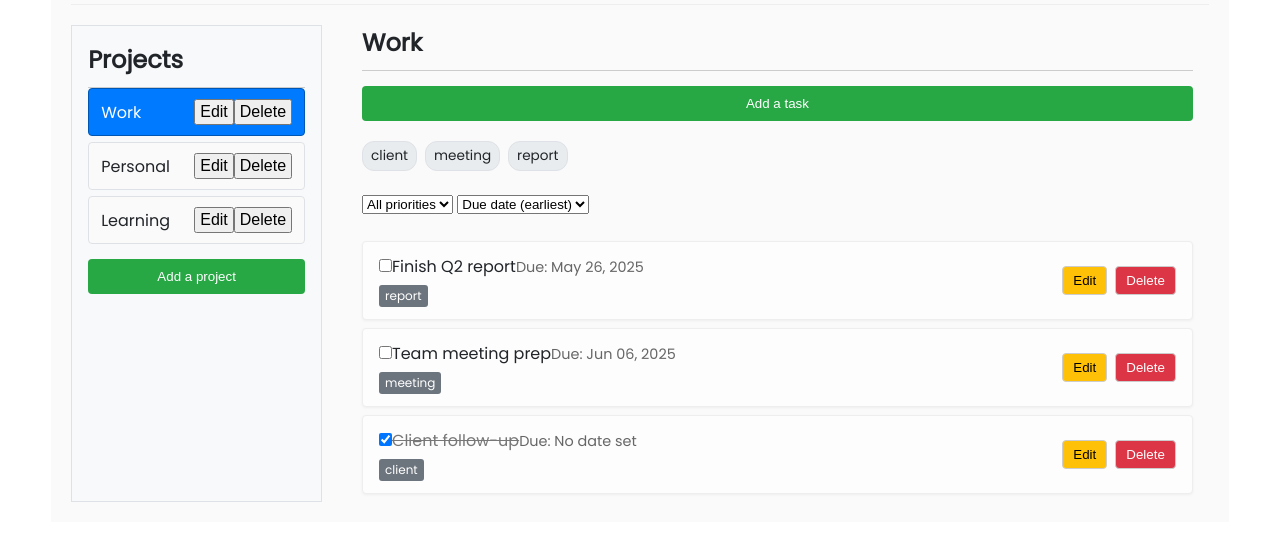
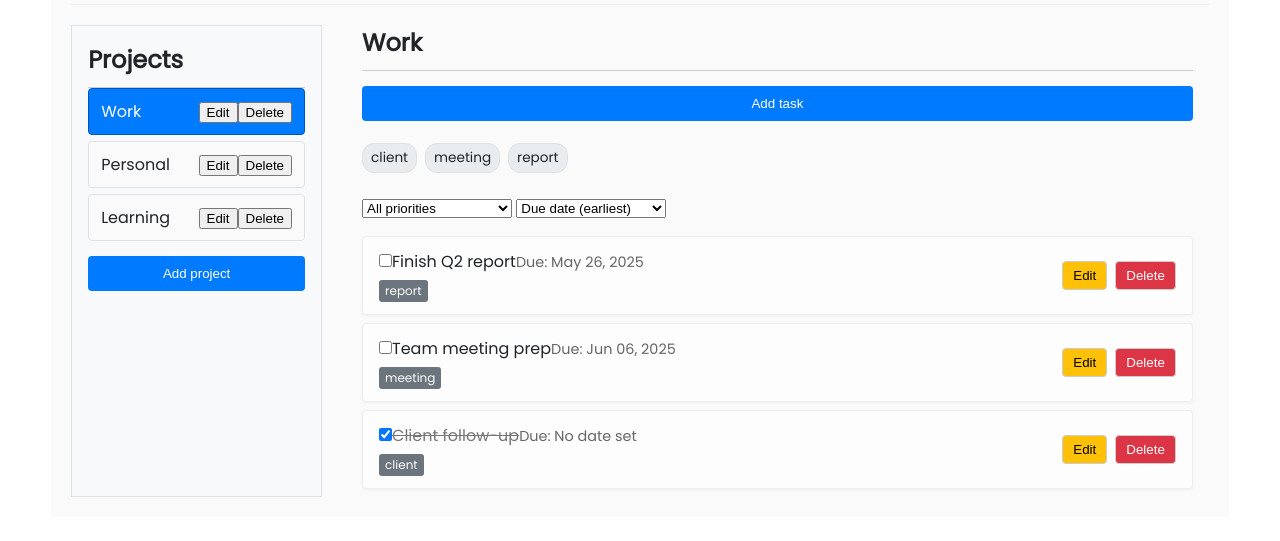
Before and after one commit to erin-yl/todo-list, a website built with webpack: page src/index.html in a window 1280 px wide. Shown: the part 133-674 px from the top of the page. Built offline with nearby package versions, Linux system fonts and the light colour scheme.

Commit message:
Modify list style

```diff
--- a/src/index.html
+++ b/src/index.html
@@ -24,18 +24,18 @@
       <aside class="projects-sidebar">
         <h2>Projects</h2>
         <ul id="projects-list"></ul>
-        <button id="add-project-btn" class="primary-btn">Add a project</button>
+        <button id="add-project-btn" class="primary-btn">Add project</button>
       </aside>
 
       <section class="todos-view">
-        <h2 id="current-project-title">Select a project</h2>
+        <h2 id="current-project-title">Select project</h2>
         <div class="todos-controls">
-          <button id="add-todo-btn" class="primary-btn">Add a task</button>
+          <button id="add-todo-btn" class="primary-btn">Add task</button>
         </div>
         <div class="filters-row">
-          <div id="tag-filter-area" class="tag-filter-area">
+          <div id="tag-filter-area">
+            <span id="tag-filter-clear-btn">Clear tag filter</span>
           </div>
-          <span id="tag-filter-clear-btn" class="tag-filter-clear">Clear tag filter</span>
         </div>
         <div class="filter-sort-bar"> <select id="priority-filter" class="form-select">
             <option value="all">All priorities</option>
@@ -51,11 +51,6 @@
             <option value="title_asc">Title (A-Z)</option>
             <option value="title_desc">Title (Z-A)</option>
           </select>
-        </div>
-        <div class="filters-row">
-          <div id="tag-filter-area" class="tag-filter-area"></div>
-          <span id="tag-filter-clear-btn" class="tag-filter-clear" style="display:none; margin-left:10px;">Clear Tag
-            Filter</span>
         </div>
         <ul id="todos-list"></ul>
       </section>
--- a/src/style.css
+++ b/src/style.css
@@ -76,9 +76,11 @@ header h1 {
 .form-select:invalid {
   border-color: #dc3545;
 }
-.form-input:focus, .form-select:focus{
+
+.form-input:focus,
+.form-select:focus {
   border-color: #007bff;
-  box-shadow: 0 0 0 0.2rem rgba(0,123,255,.25);
+  box-shadow: 0 0 0 0.2rem rgba(0, 123, 255, .25);
 }
 
 .error-message {
@@ -118,27 +120,32 @@ header h1 {
 
 .project-name {
   font-weight: 500;
+  flex-grow: 1;
+  overflow: hidden;
+  text-overflow: ellipsis;
+  white-space: nowrap;
+  margin-right: 10px;
 }
-.project-actions button {
-  font-size: 1em;
-  padding: 2px 4px;
+
+.primary-btn,
+.secondary-btn {
+  display: block;
+  text-align: center;
+  cursor: pointer;
+  border: none;
+  border-radius: 4px;
+  width: 100%;
+  padding: 10px;
+  margin-top: 15px;
+  color: white;
 }
 
 .primary-btn {
-  display: block;
-  width: 100%;
-  padding: 10px;
-  background-color: #28a745;
-  color: white;
-  border: none;
-  border-radius: 4px;
-  cursor: pointer;
-  margin-top: 15px;
-  text-align: center;
+  background-color: #007bff;
 }
 
 .primary-btn:hover {
-  background-color: #218838;
+  background-color: #0056b3;
 }
 
 .todos-view {
@@ -166,7 +173,9 @@ header h1 {
 }
 
 .todos-controls {
-  margin-bottom: 15px;
+  display: flex;
+  justify-content: flex-end;
+  margin-bottom: 16px;
 }
 
 #todos-list {
@@ -183,11 +192,12 @@ header h1 {
   padding: 12px 16px;
   margin-bottom: 8px;
   border-radius: 4px;
-  box-shadow: 0 1px 3px rgba(0,0,0,0.05);
+  box-shadow: 0 1px 3px rgba(0, 0, 0, 0.05);
   transition: box-shadow 0.2s ease-in-out;
 }
+
 #todos-list li:hover {
-  box-shadow: 0 3px 6px rgba(0,0,0,0.08);
+  box-shadow: 0 3px 6px rgba(0, 0, 0, 0.08);
 }
 
 #todos-list li .todo-info {
@@ -225,25 +235,26 @@ header h1 {
 #todos-list li .todo-actions .edit-todo-btn {
   background-color: #ffc107;
 }
+
 #todos-list li .todo-actions .delete-todo-btn {
   background-color: #dc3545;
   color: white;
 }
 
-/* Priority colors (add to todo list items later via JS) */
 .priority-low {
   border-left: 5px solid green;
 }
+
 .priority-medium {
   border-left: 5px solid orange;
 }
+
 .priority-high {
   border-left: 5px solid red;
 }
 
-/* Modal Styles */
 .modal {
-  display: none; /* Hidden by default */
+  display: none;
   position: fixed;
   z-index: 1000;
   left: 0;
@@ -251,18 +262,21 @@ header h1 {
   width: 100%;
   height: 100%;
   overflow: auto;
-  background-color: rgba(0, 0, 0, 0.5); /* Dim background */
+  background-color: rgba(0, 0, 0, 0.5);
 }
 
 .modal-content {
   background-color: #fefefe;
   margin: 10% auto;
-  padding: 25px;
+  padding: 24px;
   border: 1px solid #888;
   width: 80%;
   max-width: 500px;
   border-radius: 8px;
   position: relative;
+  margin: 5vh auto;
+  max-height: 90vh;
+  overflow-y: auto;
 }
 
 .modal-content h3 {
@@ -280,7 +294,7 @@ header h1 {
 .modal-content input[type="date"],
 .modal-content textarea,
 .modal-content select {
-  width: calc(100% - 22px); /* Account for padding/border */
+  width: calc(100% - 22px);
   padding: 10px;
   margin-bottom: 15px;
   border: 1px solid #ccc;
@@ -339,45 +353,70 @@ header h1 {
   border-radius: 3px;
 }
 
-.tag-filter-area {
-  margin-bottom: 15px;
-  padding: 5px 0;
+#tag-filter-area {
+  padding: 6px 0;
   display: flex;
   flex-wrap: wrap;
   gap: 8px;
   align-items: center;
+  flex-grow: 1;
 }
+
 .tag-filter-item {
   background-color: #e9ecef;
   padding: 4px 8px;
-  border-radius: 12px; /* Pill shape */
+  border-radius: 12px;
   font-size: 0.85em;
   cursor: pointer;
   border: 1px solid #dee2e6;
   transition: background-color 0.2s, color 0.2s;
 }
+
 .tag-filter-item:hover {
   background-color: #ced4da;
 }
+
 .tag-filter-item.active {
   background-color: #007bff;
   color: white;
   border-color: #0056b3;
 }
-.tag-filter-clear {
-  display:none;
+
+#tag-filter-clear-btn {
+  display: none;
   font-size: 0.8em;
   color: #007bff;
   cursor: pointer;
   text-decoration: underline;
   margin-left: 10px;
+  display: none;
+}
+
+.filter-sort-bar {
+  gap: 16px;
+  margin-bottom: 16px;
+  flex-wrap: wrap;
+  align-items: center;
+}
+
+.filter-sort-bar>.form-select {
+  min-width: 150px;
+}
+
+.filters-row {
+  display: flex;
+  justify-content: space-between;
+  align-items: center;
+  margin-bottom: 16px;
+  flex-wrap: wrap;
 }
 
 .notification-area {
   position: fixed;
   top: 20px;
   right: 20px;
-  z-index: 2000; /* Above modals */
+  z-index: 2000;
+  /* Above modals */
   display: flex;
   flex-direction: column;
   gap: 10px;
@@ -388,16 +427,29 @@ header h1 {
   border-radius: 5px;
   color: #fff;
   font-size: 0.9em;
-  box-shadow: 0 2px 10px rgba(0,0,0,0.2);
+  box-shadow: 0 2px 10px rgba(0, 0, 0, 0.2);
   opacity: 0;
   transform: translateX(100%);
-  animation: slideInNotification 0.5s forwards, fadeOutNotification 0.5s 4.5s forwards; /* Auto hide after 5s total */
+  animation: slideInNotification 0.5s forwards, fadeOutNotification 0.5s 4.5s forwards;
+  /* Auto hide after 5s total */
 }
 
-.notification.info { background-color: #17a2b8; }
-.notification.success { background-color: #28a745; }
-.notification.error { background-color: #dc3545; }
-.notification.warning { background-color: #ffc107; color: #333 }
+.notification.info {
+  background-color: #17a2b8;
+}
+
+.notification.success {
+  background-color: #28a745;
+}
+
+.notification.error {
+  background-color: #dc3545;
+}
+
+.notification.warning {
+  background-color: #ffc107;
+  color: #333
+}
 
 @keyframes slideInNotification {
   to {
@@ -411,6 +463,7 @@ header h1 {
     opacity: 1;
     transform: translateX(0);
   }
+
   to {
     opacity: 0;
     transform: translateX(100%);
@@ -421,19 +474,33 @@ header h1 {
   .app-layout {
     flex-direction: column;
   }
+
   .projects-sidebar {
     flex-basis: auto;
     width: 100%;
     margin-bottom: 20px;
   }
+
   .todos-view {
     min-width: 100%;
   }
+
   header {
     flex-direction: column;
     align-items: center;
   }
+
   .global-search-container {
-    margin-top:16px;
+    margin-top: 16px;
+  }
+
+  .modal-content {
+    width: 95%;
+    margin: 2.5vh auto;
+    padding: 20px;
+  }
+
+  .modal-content h3 {
+    font-size: 1.2em;
   }
 }
```
Lines whose indentation alone changed are shown as unchanged.
